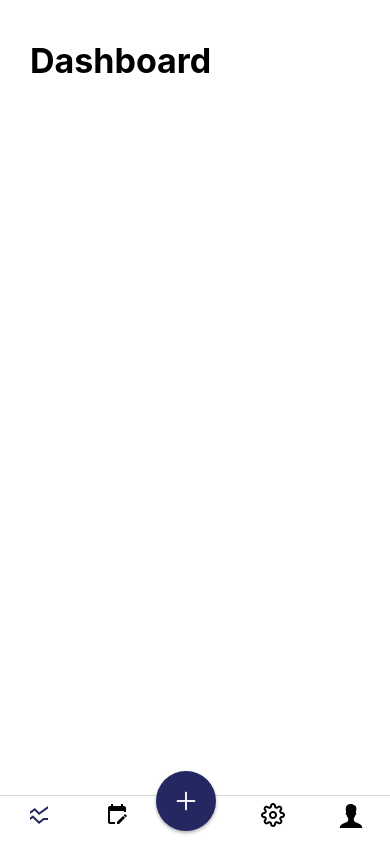
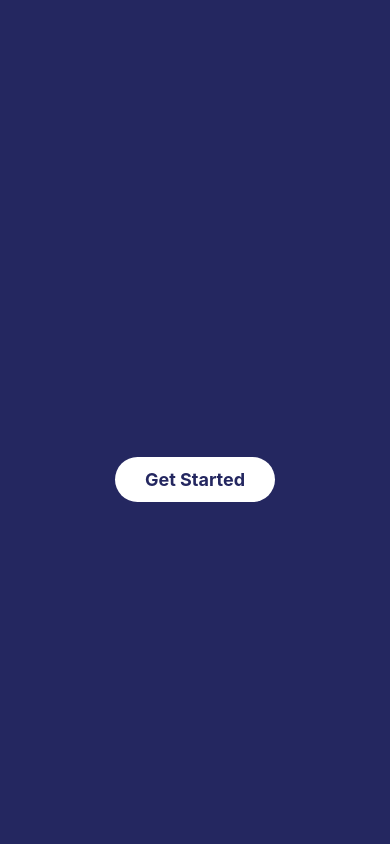
Before and after one commit to Sabelo-22/time_management, a React Native app in the folder MyProject/: screen /Onboarding in a window 390 px wide. Built offline with nearby package versions, Linux system fonts and the light colour scheme.

Commit message:
`Removed unused code and updated dependencies`

```diff
--- a/MyProject/App.js
+++ b/MyProject/App.js
@@ -1,28 +1,20 @@
-import { StyleSheet, Text, View } from 'react-native';
-import { createBottomTabNavigator } from '@react-navigation/bottom-tabs';
-import { NavigationContainer } from '@react-navigation/native';
-import {tabs} from "./views/Tabs";
+import React from "react";
+import { NavigationContainer } from "@react-navigation/native";
+import { createStackNavigator } from "@react-navigation/stack";
+import Tabs from "./src/screens/Tabs";
+import OnboardingScreen from "./src/screens/OnboardingScreen";
+import SignupScreen from "./src/screens/SignupScreen";
 
-const Tab = createBottomTabNavigator();
+const Stack = createStackNavigator();
 
 export default function App() {
-
   return (
     <NavigationContainer>
-      <Tab.Navigator>
-        {tabs.map((tab)=>(
-            <Tab.Screen key={tab.name} options={tab.options} name={tab.name} component={tab.component}/>
-        ))}
-      </Tab.Navigator>
+      <Stack.Navigator screenOptions={{ headerShown: false }}>
+        <Stack.Screen name="Onboarding" component={OnboardingScreen} />
+        <Stack.Screen name="Signup" component={SignupScreen} />
+        <Stack.Screen name="MainApp" component={Tabs} />
+      </Stack.Navigator>
     </NavigationContainer>
   );
 }
-
-const styles = StyleSheet.create({
-  container: {
-    flex: 1,
-    backgroundColor: '#fff',
-    alignItems: 'center',
-    justifyContent: 'center',
-  },
-});
--- /dev/null
+++ b/MyProject/src/screens/OnboardingScreen.js
@@ -0,0 +1,85 @@
+import React, { useEffect } from "react";
+import { View, Text, StyleSheet, TouchableOpacity, Animated, Image } from "react-native";
+import { useNavigation } from "@react-navigation/native";
+
+const OnboardingScreen = () => {
+  const navigation = useNavigation();
+  const fadeAnim = new Animated.Value(0);
+  const slideAnim = new Animated.Value(50);
+
+  useEffect(() => {
+    Animated.parallel([
+      Animated.timing(fadeAnim, {
+        toValue: 1,
+        duration: 1000,
+        useNativeDriver: true,
+      }),
+      Animated.timing(slideAnim, {
+        toValue: 0,
+        duration: 1000,
+        useNativeDriver: true,
+      }),
+    ]).start();
+  }, []);
+
+  return (
+    <View style={styles.container}>
+      {/* <Animated.Image
+        source={require("../assets/onboarding-image.jpg")}
+        style={[styles.image, { opacity: fadeAnim, transform: [{ translateY: slideAnim }] }]}
+      /> */}
+      <Animated.Text style={[styles.title, { opacity: fadeAnim }]}>
+        Welcome to 91!
+      </Animated.Text>
+      <Animated.Text style={[styles.subtitle, { opacity: fadeAnim }]}>
+        Manage Time efficiently, collaborate with ease.
+      </Animated.Text>
+      <TouchableOpacity
+        style={styles.button}
+        onPress={() => navigation.navigate("Signup")}
+      >
+        <Text style={styles.buttonText}>Get Started</Text>
+      </TouchableOpacity>
+    </View>
+  );
+};
+
+export default OnboardingScreen;
+
+const styles = StyleSheet.create({
+  container: {
+    flex: 1,
+    backgroundColor: "#242760",
+    alignItems: "center",
+    justifyContent: "center",
+    padding: 20,
+  },
+  image: {
+    width: 250,
+    height: 250,
+    marginBottom: 20,
+  },
+  title: {
+    fontSize: 28,
+    fontWeight: "bold",
+    color: "white",
+    marginBottom: 10,
+  },
+  subtitle: {
+    fontSize: 16,
+    color: "white",
+    textAlign: "center",
+    marginBottom: 30,
+  },
+  button: {
+    backgroundColor: "white",
+    paddingVertical: 12,
+    paddingHorizontal: 30,
+    borderRadius: 25,
+  },
+  buttonText: {
+    fontSize: 18,
+    fontWeight: "bold",
+    color: "#242760",
+  },
+});
--- /dev/null
+++ b/MyProject/src/screens/SignupScreen.js
@@ -0,0 +1,46 @@
+import React from "react";
+import { View, Text, StyleSheet, TouchableOpacity } from "react-native";
+import { useNavigation } from "@react-navigation/native";
+
+const SignupScreen = () => {
+  const navigation = useNavigation();
+
+  return (
+    <View style={styles.container}>
+      <Text style={styles.title}>Sign Up</Text>
+      <TouchableOpacity
+        style={styles.button}
+        onPress={() => navigation.navigate("MainApp")}
+      >
+        <Text style={styles.buttonText}>Continue to App</Text>
+      </TouchableOpacity>
+    </View>
+  );
+};
+
+export default SignupScreen;
+
+const styles = StyleSheet.create({
+  container: {
+    flex: 1,
+    alignItems: "center",
+    justifyContent: "center",
+    backgroundColor: "#fff",
+  },
+  title: {
+    fontSize: 24,
+    fontWeight: "bold",
+    marginBottom: 20,
+  },
+  button: {
+    backgroundColor: "#242760",
+    paddingVertical: 12,
+    paddingHorizontal: 30,
+    borderRadius: 25,
+  },
+  buttonText: {
+    fontSize: 18,
+    fontWeight: "bold",
+    color: "white",
+  },
+});
--- /dev/null
+++ b/MyProject/src/screens/Tabs.js
@@ -0,0 +1,81 @@
+import React from "react";
+import { createBottomTabNavigator } from "@react-navigation/bottom-tabs";
+import DashboardView from "./DashbaordView";
+import CalendarView from "./CalendarView";
+import SettingsView from "./SettingView";
+import ProfileView from "./ProfileView";
+import FloatingActionBtn from "../components/Floating Action Button";
+import MaterialIcons from "@expo/vector-icons/MaterialIcons";
+import MaterialCommunityIcons from "@expo/vector-icons/MaterialCommunityIcons";
+import Feather from "@expo/vector-icons/Feather";
+import Fontisto from "@expo/vector-icons/Fontisto";
+
+const Tab = createBottomTabNavigator();
+
+const Tabs = () => {
+  return (
+    <Tab.Navigator screenOptions={{ headerShown: false }}>
+      <Tab.Screen
+        name="Home"
+        component={DashboardView}
+        options={{
+          tabBarIcon: ({ focused }) => (
+            <MaterialIcons
+              name="ssid-chart"
+              size={24}
+              color={focused ? "rgba(36, 39, 96, 1)" : "black"}
+            />
+          ),
+        }}
+      />
+      <Tab.Screen
+        name="Calendar"
+        component={CalendarView}
+        options={{
+          tabBarIcon: ({ focused }) => (
+            <MaterialCommunityIcons
+              name="calendar-edit"
+              size={24}
+              color={focused ? "rgba(36, 39, 96, 1)" : "black"}
+            />
+          ),
+        }}
+      />
+      <Tab.Screen
+        name="FAB"
+        component={DashboardView}
+        options={{
+          tabBarButton: () => <FloatingActionBtn />,
+        }}
+      />
+      <Tab.Screen
+        name="Settings"
+        component={SettingsView}
+        options={{
+          tabBarIcon: ({ focused }) => (
+            <Feather
+              name="settings"
+              size={24}
+              color={focused ? "rgba(36, 39, 96, 1)" : "black"}
+            />
+          ),
+        }}
+      />
+      <Tab.Screen
+        name="Profile"
+        component={ProfileView}
+        options={{
+          tabBarIcon: ({ focused }) => (
+            <Fontisto
+              name="male"
+              size={24}
+              color={focused ? "rgba(36, 39, 96, 1)" : "black"}
+            />
+          ),
+        }}
+      />
+    </Tab.Navigator>
+  );
+};
+
+export default Tabs;
--- a/MyProject/views/Tabs.js
+++ /dev/null
@@ -1,63 +0,0 @@
-import DashboardView from "./DashbaordView";
-import CalendarView from "./CalendarView";
-import SettingsView from "./SettingView";
-import ProfileView from "./ProfileView";
-import MaterialIcons from '@expo/vector-icons/MaterialIcons';
-import MaterialCommunityIcons from '@expo/vector-icons/MaterialCommunityIcons';
-import Feather from '@expo/vector-icons/Feather';
-import Fontisto from '@expo/vector-icons/Fontisto';
-import FloatingActionBtn from "../components/Floating Action Button";
-
-export const tabs = [
-    {
-        options:{
-            headerShown:false,
-            title:'',
-            tabBarIcon:({focused})=>{
-                return focused ? <MaterialIcons name="ssid-chart" size={24} color="rgba(36, 39, 96, 1)" /> : <MaterialIcons name="ssid-chart" size={24} color="black" />;
-            }
-        },
-
-        name:"Home",
-        component:DashboardView,
-    },{
-        options:{
-            headerShown:false,
-            title:'',
-            tabBarIcon:({focused})=>{
-                return focused ? <MaterialCommunityIcons name="calendar-edit" size={24} color="rgba(36, 39, 96, 1)" />: <MaterialCommunityIcons name="calendar-edit" size={24} color="black"/>;
-            }
-        },
-        name:"Calendar",
-        component:CalendarView,
-    },{
-        options:{
-            headerShown:false,
-            title:'',
-            tabBarButton:({})=><FloatingActionBtn />
-        },
-        name:"FAB",
-        component:DashboardView,
-    },
-    {
-        options:{
-            headerShown:false,
-            title:'',
-            tabBarIcon:({focused})=>{
-                return focused ? <Feather name="settings" size={24} color="rgba(36, 39, 96, 1)" />:<Feather name="settings" size={24} color="black"/>;
-            }
-        },
-        name:"Settings",
-        component:SettingsView,
-    },{
-        options:{
-            headerShown:false,
-            title:'',
-            tabBarIcon:({focused})=>{
-                return focused?<Fontisto name="male" size={24} color="rgba(36, 39, 96, 1)" />:<Fontisto name="male" size={24} color="black"/>;
-            }
-        },
-        name:"Profile",
-        component:ProfileView,
-    }
-];
```
Also changed, not shown: MyProject/package.json (+12 -2 lines), MyProject/assets/onboarding-image.jpg (added), MyProject/src/components/Floating Action Button.js (renamed from MyProject/components/Floating Action Button.js), MyProject/src/components/Modal.js (renamed from MyProject/components/Modal.js), MyProject/src/screens/CalendarView.js (renamed from MyProject/views/CalendarView.js), MyProject/src/screens/DashbaordView.js (renamed from MyProject/views/DashbaordView.js), MyProject/src/screens/ProfileView.js (renamed from MyProject/views/ProfileView.js), MyProject/src/screens/SettingView.js (renamed from MyProject/views/SettingView.js), 1 other file (tests, documents, lock files or other folders).
